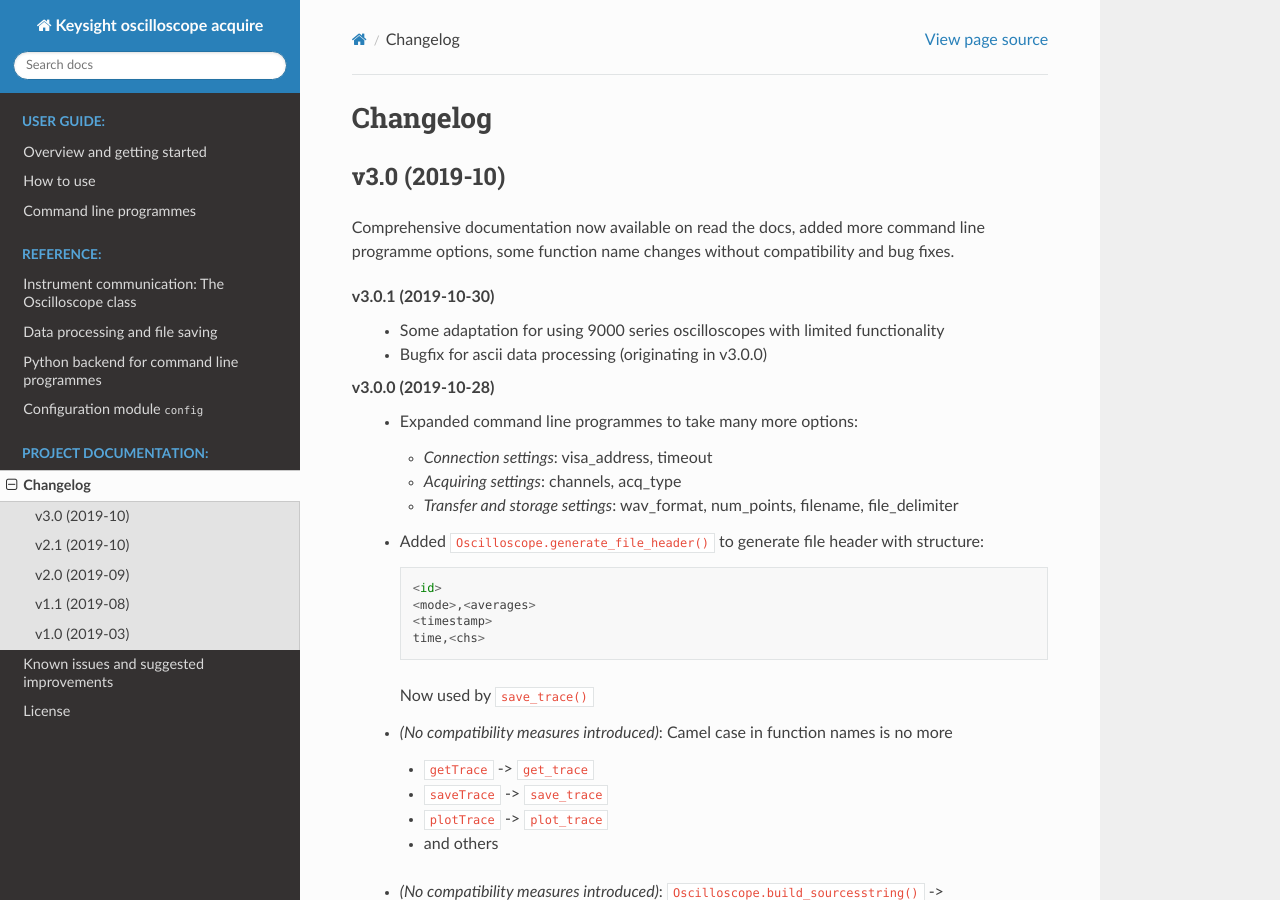
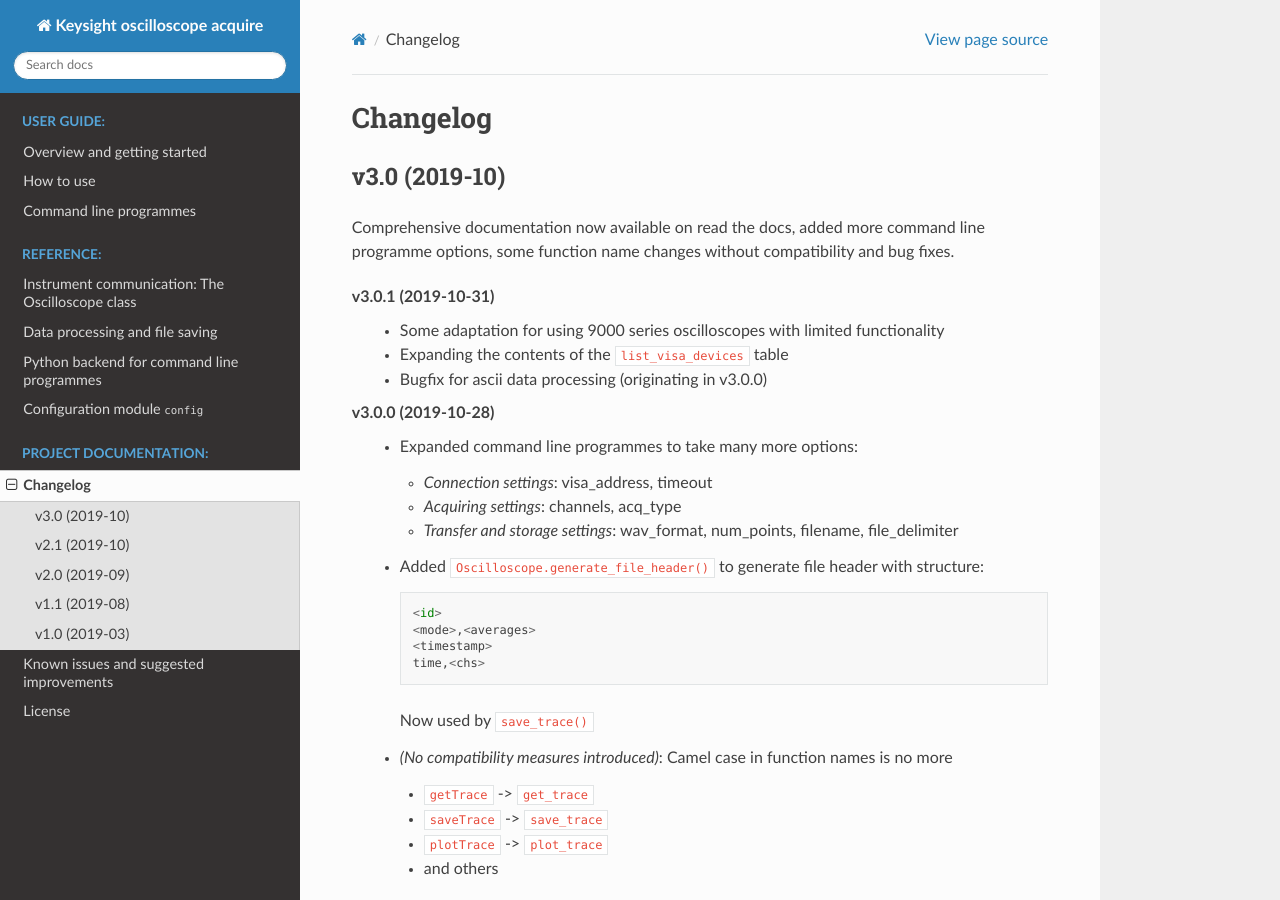
Before and after one commit to asvela/keyoscacquire, a Sphinx documentation site: the page built from docs/changelog.rst, in a window 1280 px wide and 900 px high. Built offline with Sphinx 7.4.7 and the Read the Docs theme 2.0.0, drawn with Linux system fonts in a browser that asks for light colours; the version number could not be read and is left out.

Commit message:
(docs) updating changelog and improvements

```diff
--- a/docs/changelog.rst
+++ b/docs/changelog.rst
@@ -5,8 +5,9 @@ v3.0 (2019-10)
 --------------
 Comprehensive documentation now available on read the docs, added more command line programme options, some function name changes without compatibility and bug fixes.
 
-v3.0.1 (2019-10-30)
+v3.0.1 (2019-10-31)
   - Some adaptation for using 9000 series oscilloscopes with limited functionality
+  - Expanding the contents of the ``list_visa_devices`` table
   - Bugfix for ascii data processing (originating in v3.0.0)
 
 v3.0.0 (2019-10-28)
--- a/docs/known-issues.rst
+++ b/docs/known-issues.rst
@@ -9,7 +9,6 @@ Known issues and suggested improvements
 * Improvements:
 
     - (feature) Make a dynamic default setting for number of points
-    - (feature) ``list_visa_devices``: Get identities of all connected resources (remember to handle exceptions)
     - (feature) Build functionality for pickling measurement to disk and then post-processing for speed-up in consecutive measurements
     - (instrument support) expand support for Infiniium oscilloscopes
     - (docs) Write tutorial page for documentation
```
